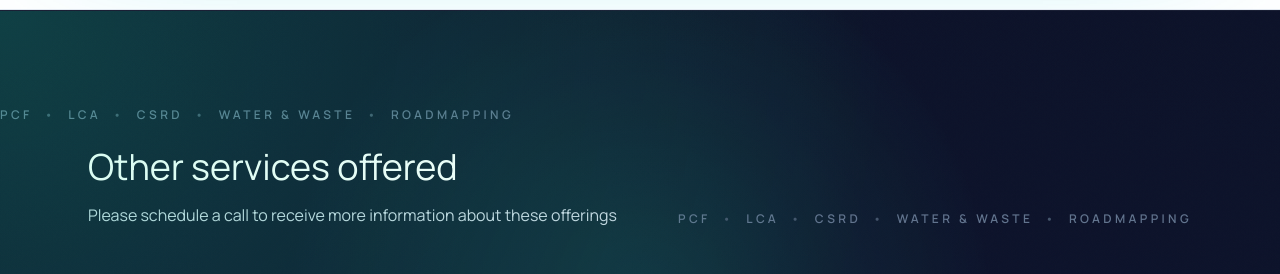
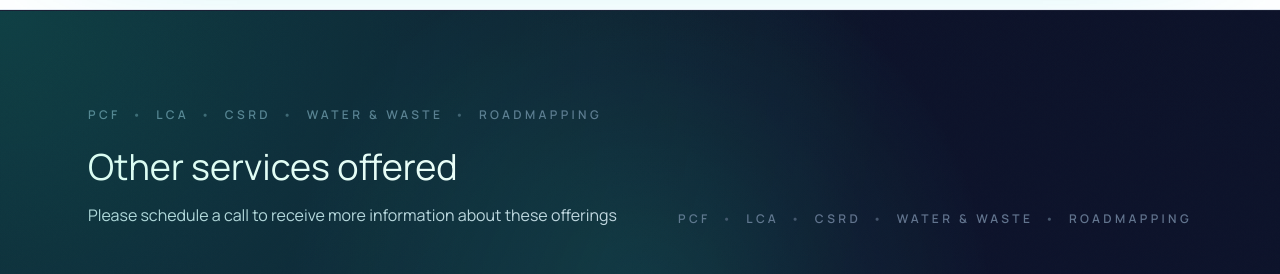
Before and after one commit to emmy-earth/promo-website, a Jekyll site: the page built from index.html, in a window 1280 px wide and 900 px high, scrolled down 3525 px. Shown: the part 150-424 px from the top of the window. Built offline with Jekyll 4.4.1, drawn with Linux system fonts in a browser that asks for light colours; nearby versions of some CDN libraries; comment, search, counter and statistics services are not loaded.

Commit message:
Update index.html

```diff
--- a/index.html
+++ b/index.html
@@ -175,6 +175,8 @@ description: "Automated carbon accounting platform with AI-powered carbon analys
 
 <section id="other-services" class="relative overflow-hidden border-y border-white/5 bg-white/[0.02] py-24">
 <div class="absolute inset-0 bg-[radial-gradient(circle_at_top_left,rgba(22,242,176,0.2),transparent_60%)]"></div>
+<div class="mx-auto max-w-6xl px-6">
+
   <div class="flex items-center gap-3 text-xs font-semibold uppercase tracking-[0.28em] text-slate-500">
           <span>PCF</span>
           <span class="text-slate-600">•</span>
@@ -188,7 +190,7 @@ description: "Automated carbon accounting platform with AI-powered carbon analys
         </div>
   <br>
 
-  <div class="mx-auto max-w-6xl px-6">
+
     <div class="space-y-12">
       <div class="flex flex-col gap-6 lg:flex-row lg:items-end lg:justify-between" data-animate>
         <div>
```
